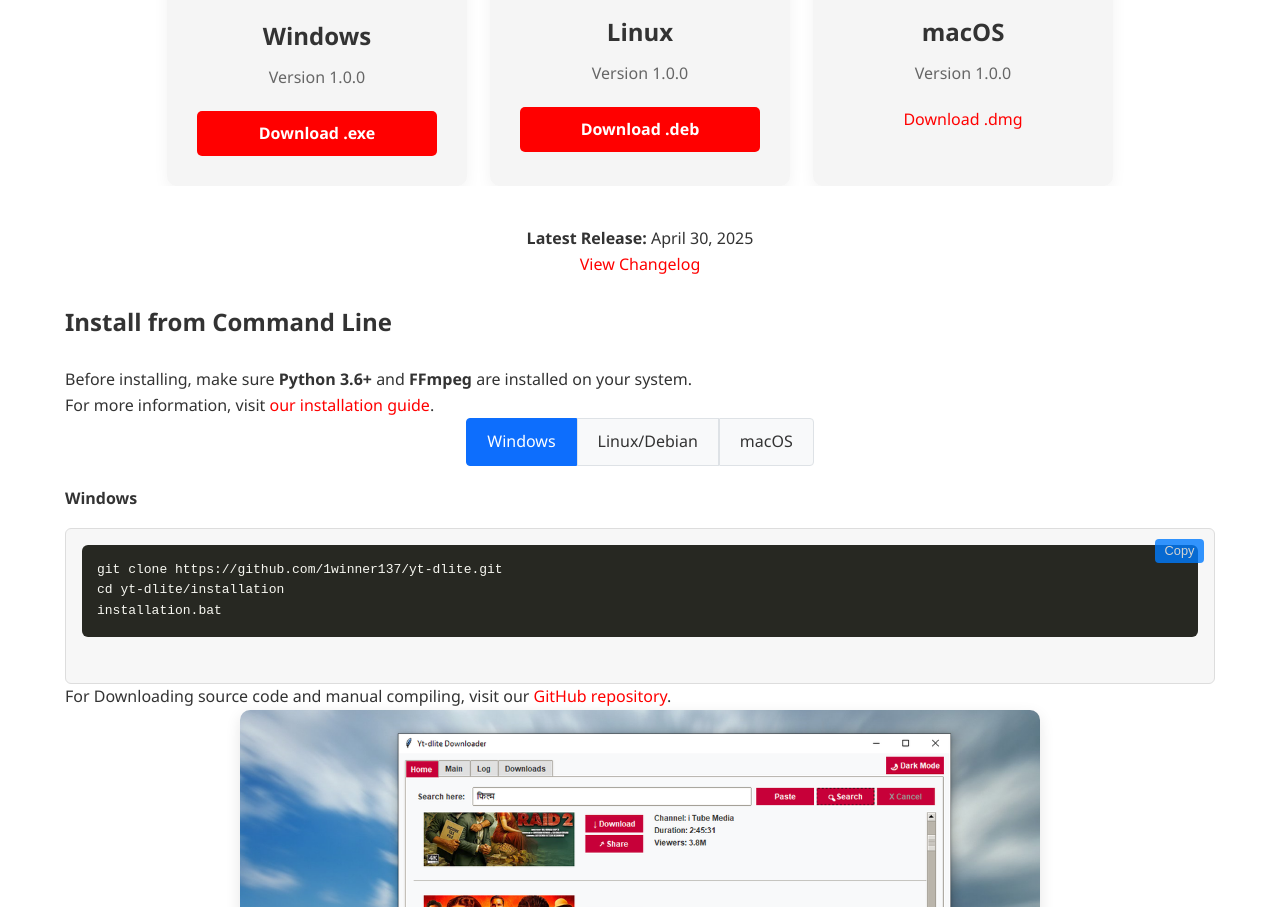
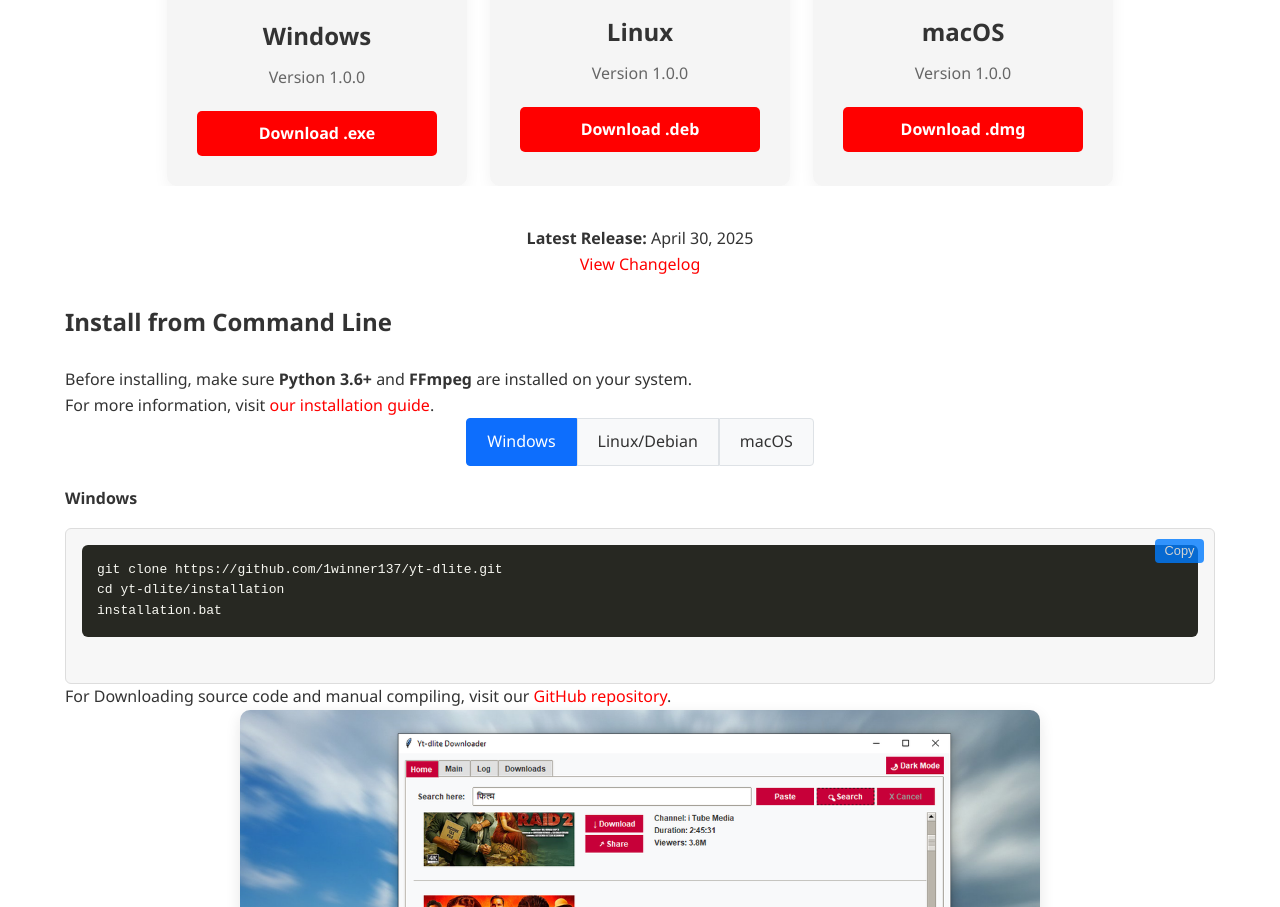
Before and after one commit to 1winner137/ytdlite, a plain HTML site: page index.html in a window 1280 px wide. Shown: the part 2667-3574 px from the top of the page. Drawn offline with Linux system fonts and the light colour scheme.

Commit message:
index.html

```diff
--- a/index.html
+++ b/index.html
@@ -288,7 +288,7 @@
                     </div>
                     <h3>macOS</h3>
                     <p>Version 1.0.0</p>
-                    <a href="https://github.com/1winner137/yt-dlite/releases/download/version1.0.0/yt-dlite-macOS.dmg">Download .dmg</a>
+                    <a href="https://github.com/1winner137/yt-dlite/releases/download/version1.0.0/yt-dlite-macOS.dmg" class="btn btn-download">Download .dmg</a>
                 </div>
             </div>
 
```
